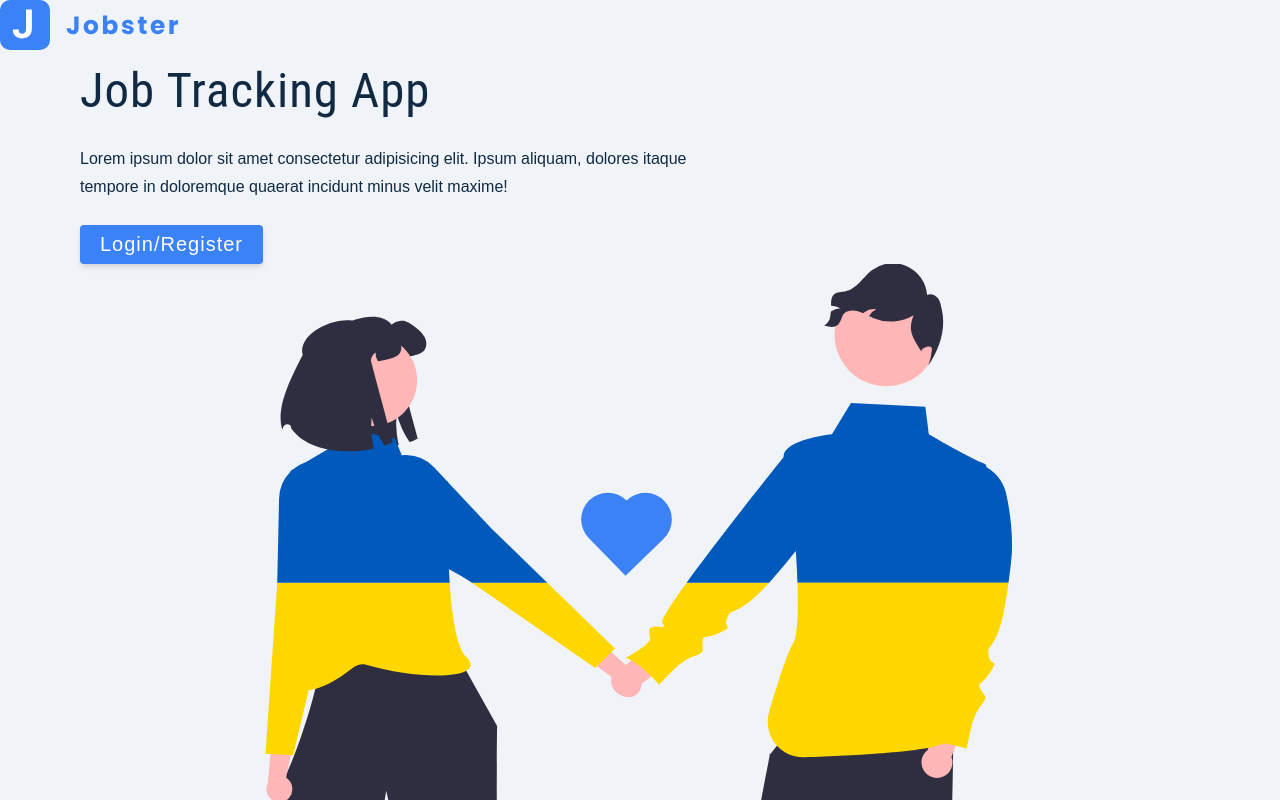
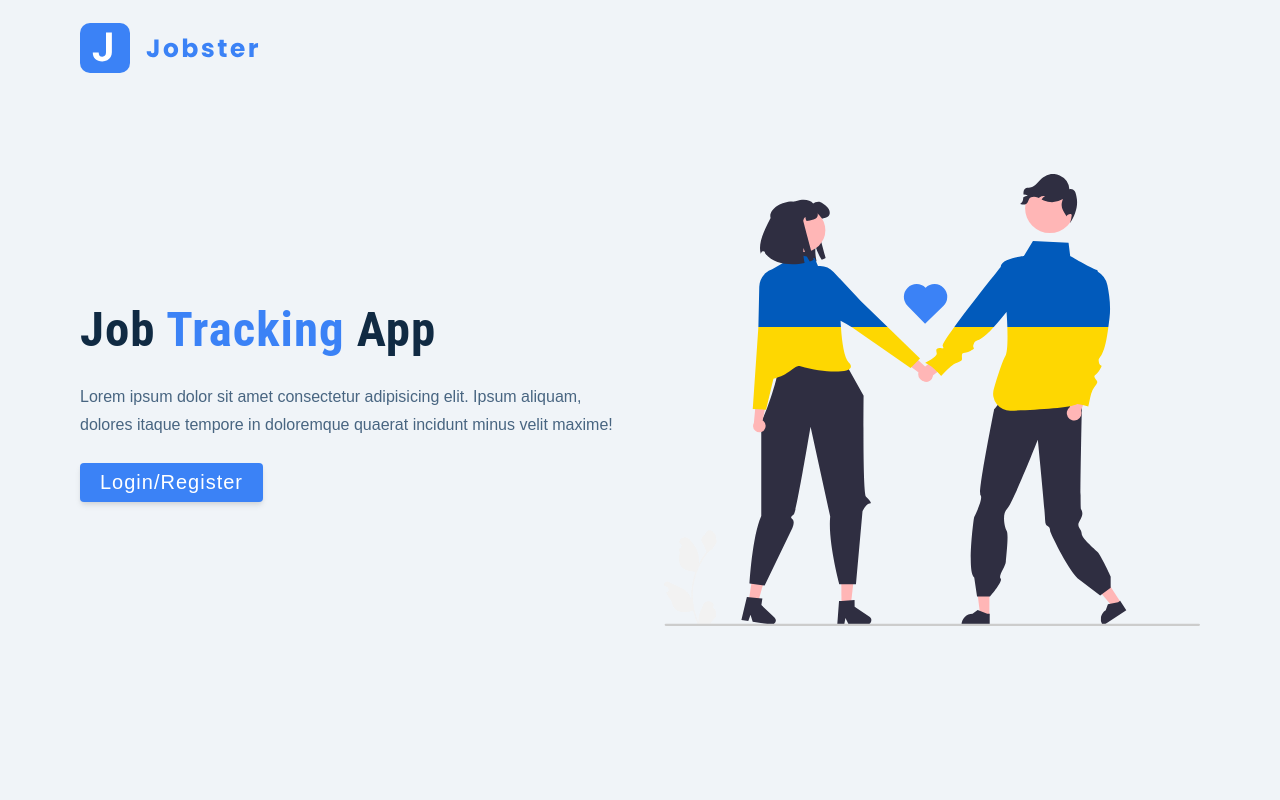
Before and after one commit to naimahassan43/redux-jobster, a React (Create React App) app: page / in a window 1280 px wide. Shown: the top 800 px of the page. Built offline with nearby package versions, Linux system fonts and the light colour scheme.

Commit message:
Style Landing Page

```diff
--- a/package.json
+++ b/package.json
@@ -10,6 +10,7 @@
     "react": "^18.2.0",
     "react-dom": "^18.2.0",
     "react-scripts": "5.0.1",
+    "styled-components": "^5.3.5",
     "web-vitals": "^2.1.4"
   },
   "scripts": {
--- a/src/pages/Landing.js
+++ b/src/pages/Landing.js
@@ -1,10 +1,11 @@
 import React from "react";
+import styled from "styled-components";
 import logo from "../assets/images/logo.svg";
 import main from "../assets/images/main.svg";
 
 const Landing = () => {
   return (
-    <main>
+    <Wrapper>
       <nav>
         <img src={logo} alt="jobster logo" className="logo" />
       </nav>
@@ -23,8 +24,47 @@
         </div>
         <img src={main} alt="job hunt" className="img main-img" />
       </div>
-    </main>
+    </Wrapper>
   );
 };
 
+const Wrapper = styled.main`
+  nav {
+    width: var(--fluid-width);
+    max-width: var(--max-width);
+    margin: 0 auto;
+    height: var(--nav-height);
+    display: flex;
+    align-items: center;
+  }
+  .page {
+    min-height: calc(100vh - var(--nav-height));
+    display: grid;
+    align-items: center;
+    margin-top: -3rem;
+  }
+  h1 {
+    font-weight: 700;
+    span {
+      color: var(--primary-500);
+    }
+  }
+  p {
+    color: var(--grey-600);
+  }
+  .main-img {
+    display: none;
+  }
+
+  @media (min-width: 992px) {
+    .page {
+      grid-template-columns: 1fr 1fr;
+      column-gap: 3rem;
+    }
+    .main-img {
+      display: block;
+    }
+  }
+`;
+
 export default Landing;
```
Also changed, not shown: 1 other file (tests, documents, lock files or other folders).
